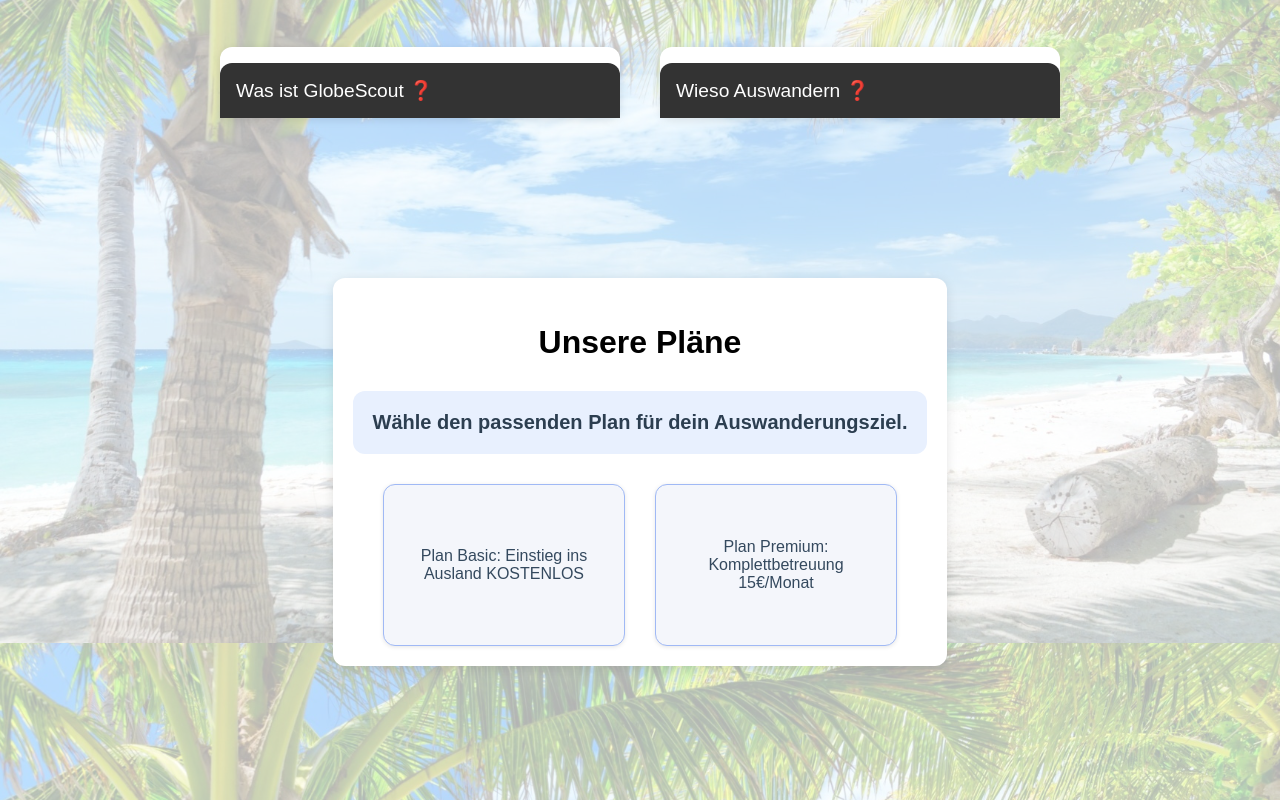
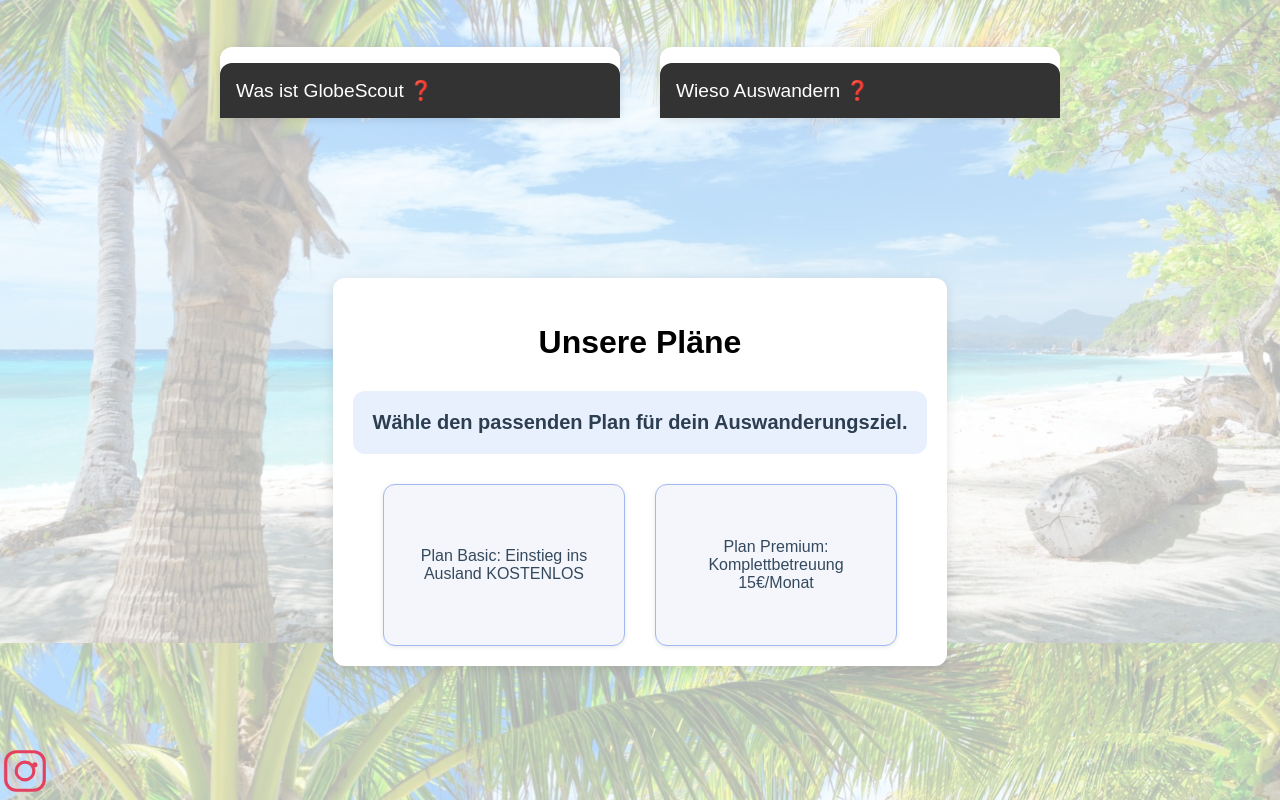
Before and after one commit to GlobeScout/GlobeScout, a plain HTML site: page index.html in a window 1280 px wide. Shown: the part 957-1757 px from the top of the page. Drawn offline with Linux system fonts and the light colour scheme; a script that the page names is missing.

Commit message:
Update index.html

```diff
--- a/index.html
+++ b/index.html
@@ -101,7 +101,7 @@
   </div>
 </section>
 <a href="https://www.instagram.com/globescout_/" target="_blank" id="instagram-link" aria-label="Instagram" rel="noopener noreferrer">
-  <svg xmlns="http://www.w3.org/2000/svg" fill="#E4405F" viewBox="24 24 0 0" width="50" height="50">
+  <svg xmlns="http://www.w3.org/2000/svg" fill="#E4405F" viewBox="0 0 24 24" width="50" height="50">
     <path d="M7.75 2h8.5A5.75 5.75 0 0122 7.75v8.5A5.75 5.75 0 0116.25 22h-8.5A5.75 5.75 0 012 16.25v-8.5A5.75 5.75 0 017.75 2zm0 1.5A4.25 4.25 0 003.5 7.75v8.5A4.25 4.25 0 007.75 20.5h8.5a4.25 4.25 0 004.25-4.25v-8.5A4.25 4.25 0 0016.25 3.5h-8.5zM12 7a5 5 0 110 10 5 5 0 010-10zm0 1.5a3.5 3.5 0 100 7 3.5 3.5 0 000-7zm4.75-.75a1.25 1.25 0 110 2.5 1.25 1.25 0 010-2.5z"/>
   </svg>
 </a>
```
